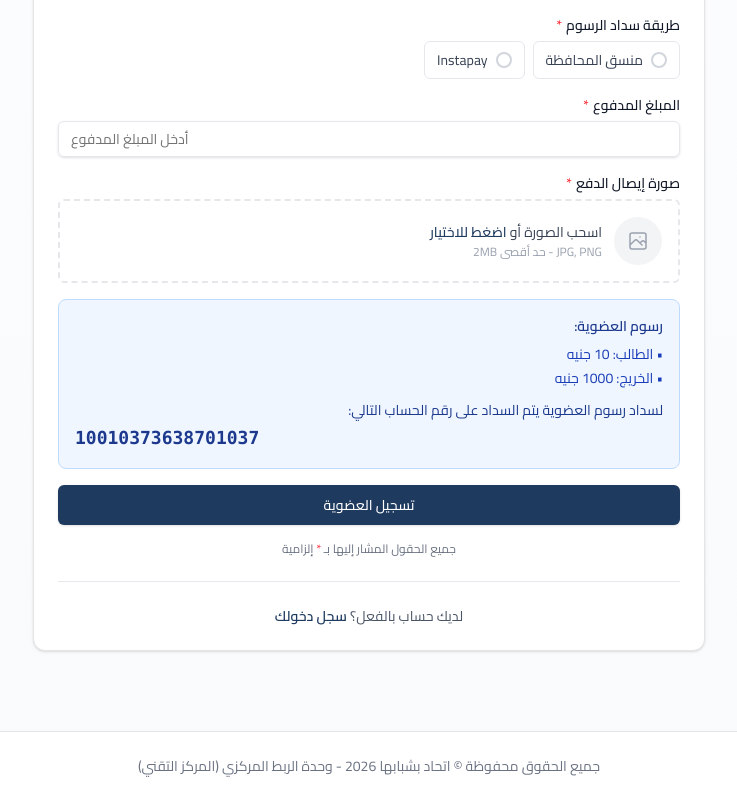
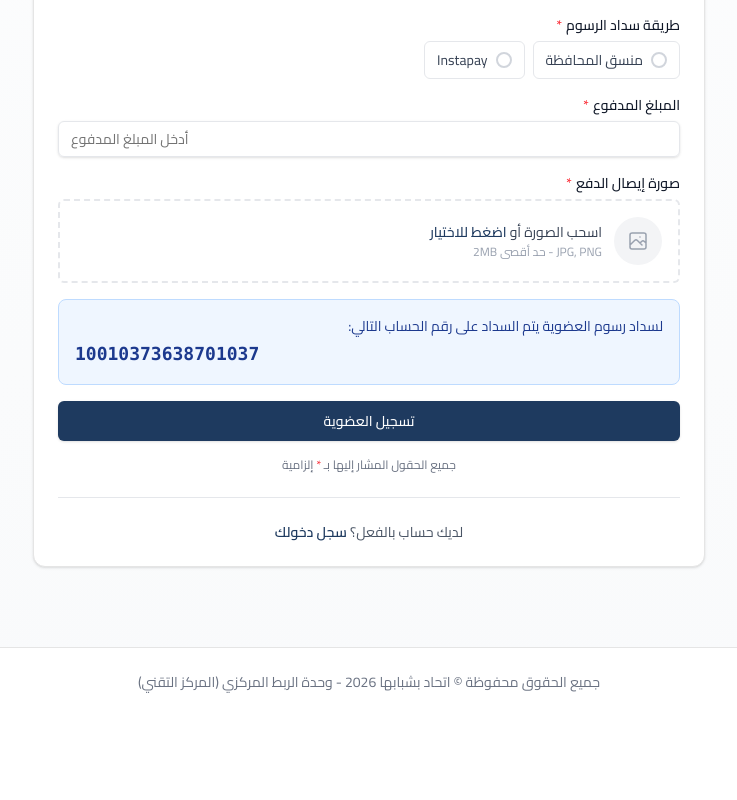
Before and after one commit to 0x3b3fc/etihad-membership, a Next.js app: page / in a window 1280 px wide. Shown: the part 1292-2092 px from the top of the page, without its empty margins (271-1008 px from the left). After the commit the page ends 2008 px from the top, so only its background shows below. Built offline with nearby package versions, Linux system fonts and the light colour scheme.

Commit message:
Update RegistrationForm.tsx

```diff
--- a/components/forms/RegistrationForm.tsx
+++ b/components/forms/RegistrationForm.tsx
@@ -275,11 +275,6 @@ export default function RegistrationForm() {
 
       {/* Membership Fees Info */}
       <div className="p-4 bg-blue-50 border border-blue-200 rounded-lg text-sm">
-        <h4 className="font-semibold text-blue-900 mb-2">رسوم العضوية:</h4>
-        <ul className="text-blue-800 space-y-1 mb-3">
-          <li>• الطالب: {paymentInfo.studentFee}</li>
-          <li>• الخريج: {paymentInfo.graduateFee}</li>
-        </ul>
         <p className="text-blue-900">
           لسداد رسوم العضوية يتم السداد على رقم الحساب التالي:
         </p>
```
